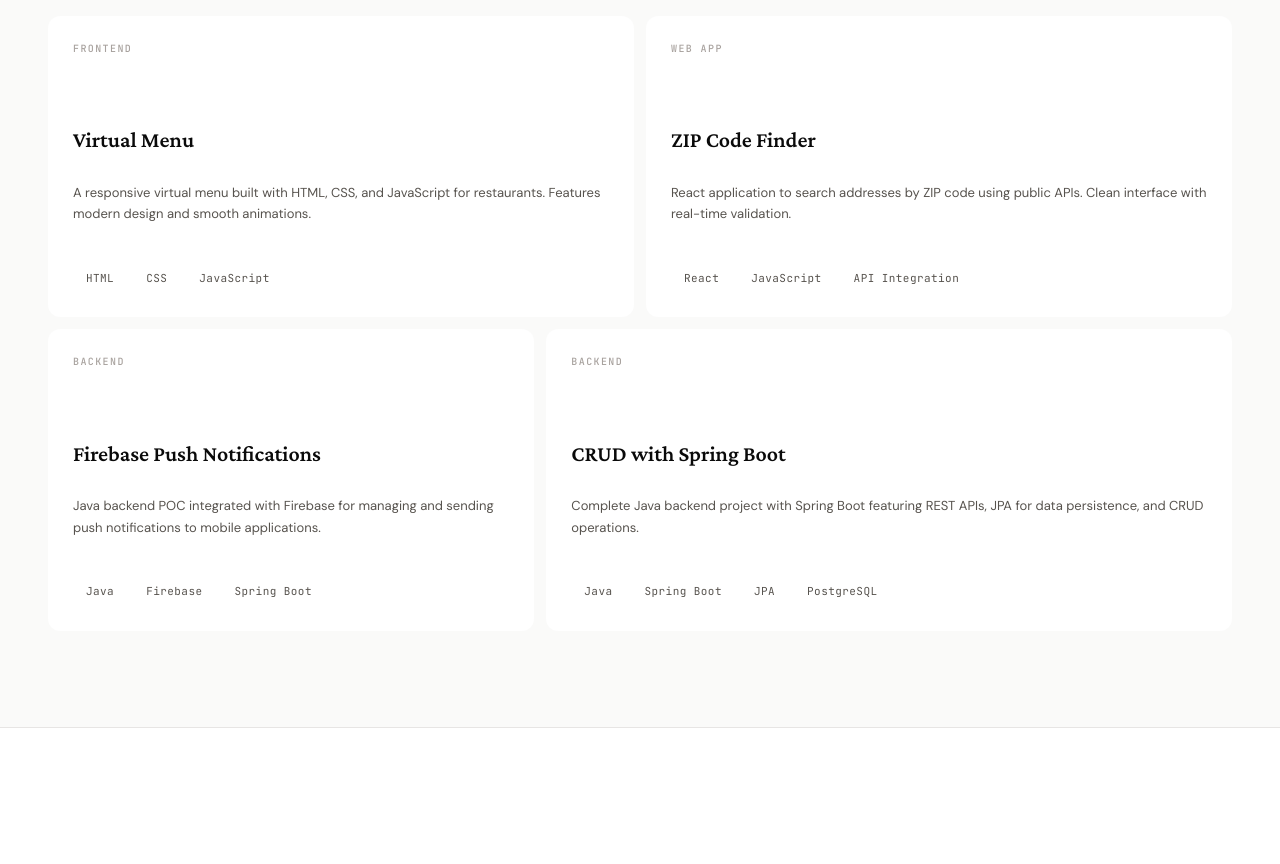
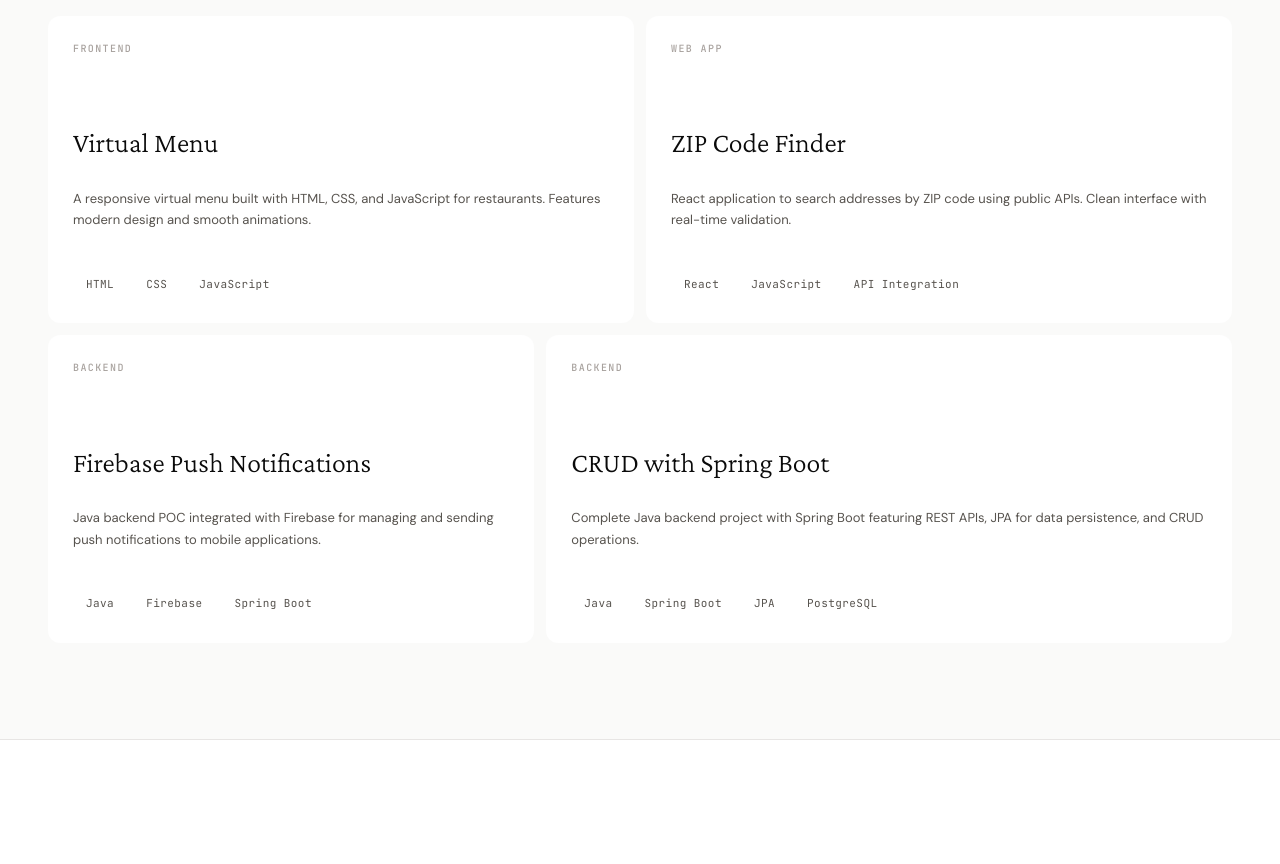
Before and after one commit to vargxrz/portfolio-react, a React (Vite) app: page / in a window 1280 px wide. Shown: the part 1360-2224 px from the top of the page. Built offline with nearby package versions, Linux system fonts and the light colour scheme.

Commit message:
adjustment card

```diff
--- a/src/components/Work.css
+++ b/src/components/Work.css
@@ -357,11 +357,13 @@
 
 /* Título */
 .card-title {
-  font-size: 22px;
-  font-weight: 600;
-  line-height: 1.25;
+  font-family: var(--font-display);
+  font-size: clamp(24px, 3vw, 28px);
+  font-weight: 300;
+  line-height: 1.2;
   color: var(--color-text-primary);
   margin: 0 0 0.75rem;
+  transition: color 0.3s ease;
 }
 
 /* Descrição */
```
